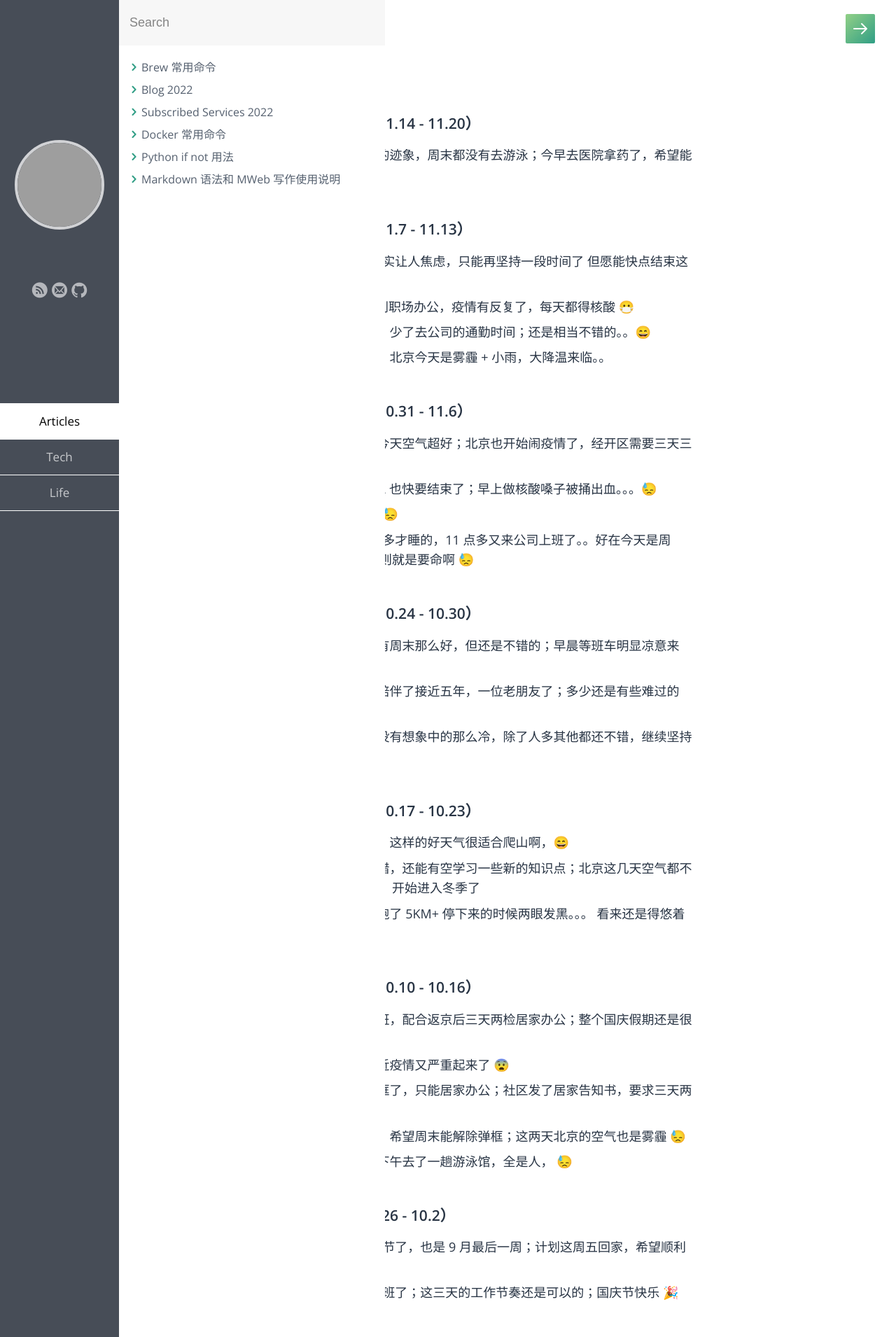
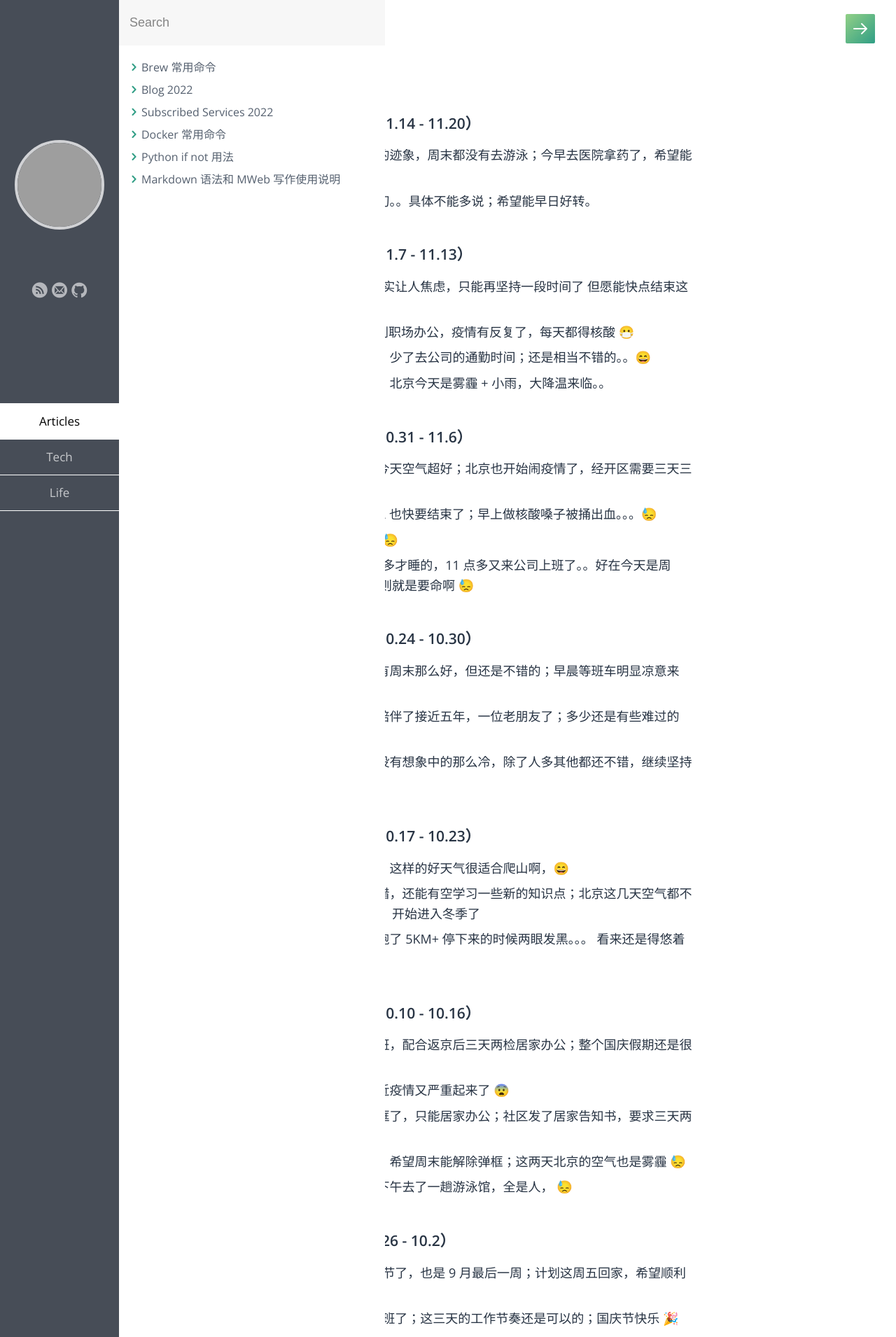
Before and after one commit to samxupeiran/samxupeiran.github.io, a Jekyll site: the page built from _posts/life/2022-05-06-my-blog.md, in a window 1280 px wide. Shown: the top 1910 px of the page at 70% size. Built offline with Jekyll 4.4.1, drawn with Linux system fonts in a browser that asks for light colours; some web fonts are replaced; grey boxes are pictures that could not be loaded.

Commit message:
feat: add weekly blog 11.15

```diff
--- a/_posts/life/2022-05-06-my-blog.md
+++ b/_posts/life/2022-05-06-my-blog.md
@@ -8,6 +8,8 @@ tags: Blog
 
 - ### 2022 年 11 月 第 3 周（11.14 - 11.20）
      - 11.14 这两天胃病有复发的迹象，周末都没有去游泳；今早去医院拿药了，希望能尽快好转。。。
+     - 11.15 这几天的疫情很魔幻。。具体不能多说；希望能早日好转。
+
 - ### 2022 年 11 月 第 2 周（11.7 - 11.13）
      - 11.7 周一，最近的工作着实让人焦虑，只能再坚持一段时间了 但愿能快点结束这样的状态 😮‍💨
      - 11.8 今天通知这周 50% 到职场办公，疫情有反复了，每天都得核酸 😷
```
